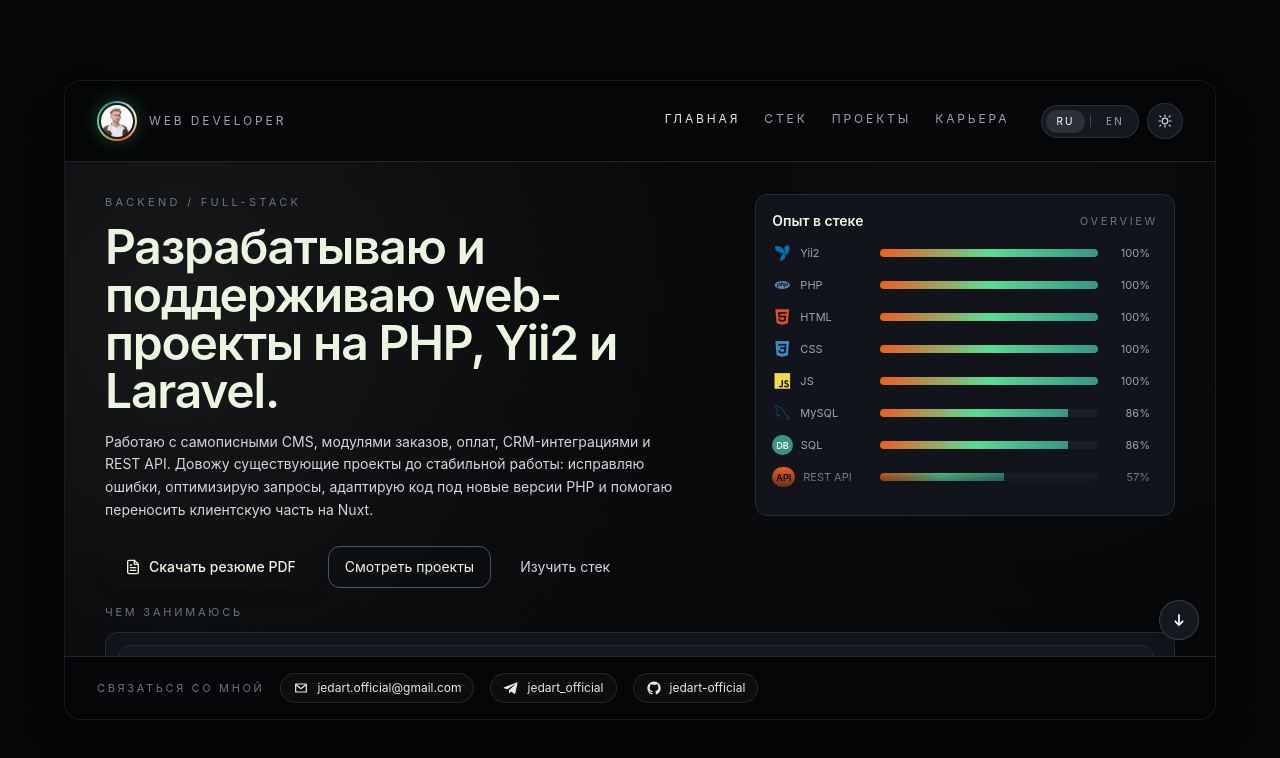
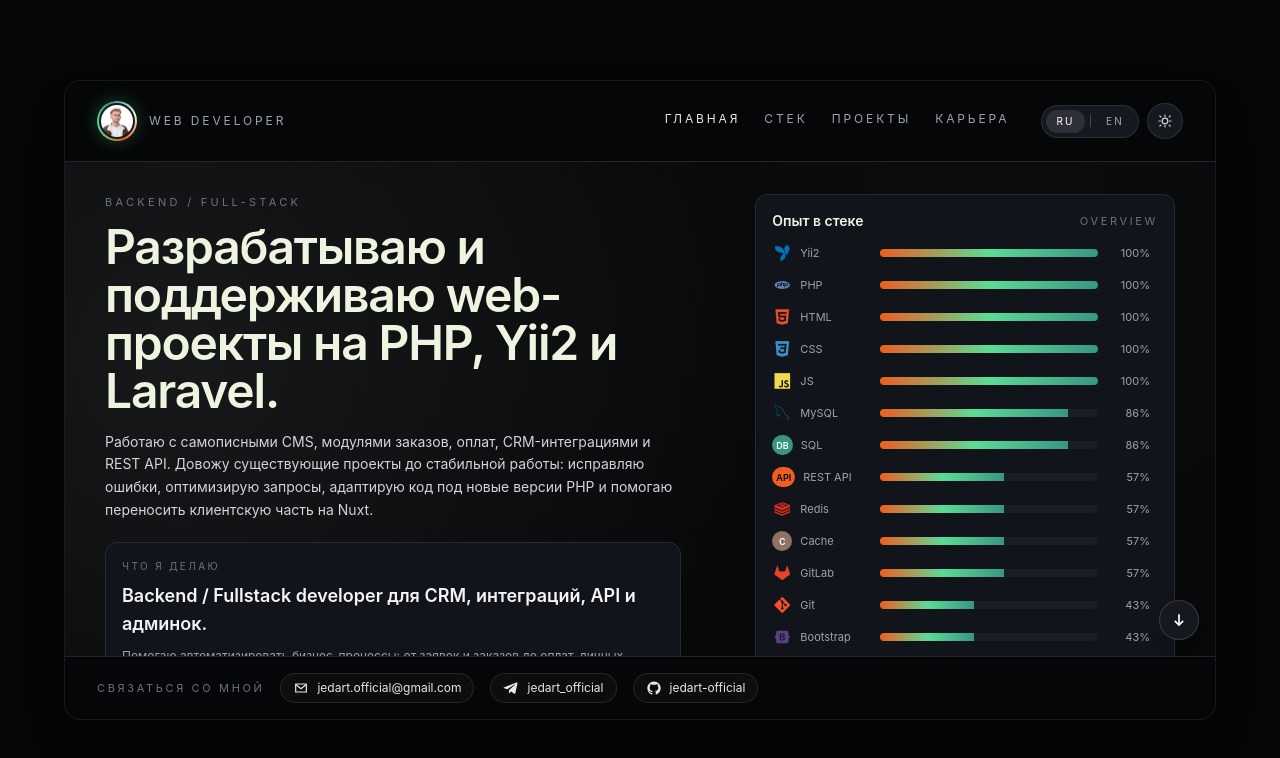
Before and after one commit to jedart-official/web-portfolio, a Vue app: page / in a window 1280 px wide. Shown: the top 758 px of the page. Built offline with nearby package versions, Linux system fonts and the light colour scheme.

Commit message:
added my job block to main section

```diff
--- a/src/components/sections/MainSection.vue
+++ b/src/components/sections/MainSection.vue
@@ -8,6 +8,13 @@
 const {t} = useI18n();
 const {isActive, setScreen} = useMainStore();
 const {content} = useContent();
+
+const positioningItems = computed(() => [
+  t("main.positioning.items.crm"),
+  t("main.positioning.items.integrations"),
+  t("main.positioning.items.admin"),
+  t("main.positioning.items.automation"),
+]);
 
 const skillLabelMap = {
   php: "PHP",
@@ -133,6 +140,27 @@
             {{ t('main.aboutDescription') }}
           </p>
 
+          <div class="surface-panel mt-5 max-w-xl rounded-xl border border-[#252a33] bg-[#11151b] p-4">
+            <p class="mb-2 text-[10px] uppercase tracking-[0.24em] text-gray-500">
+              {{ t("main.positioning.subtitle") }}
+            </p>
+            <h2 class="mb-2 text-base font-semibold leading-snug text-gray-100 sm:text-lg">
+              {{ t("main.positioning.title") }}
+            </h2>
+            <p class="mb-3 text-xs leading-relaxed text-gray-400">
+              {{ t("main.positioning.description") }}
+            </p>
+            <div class="flex flex-wrap gap-2">
+              <span
+                  v-for="item in positioningItems"
+                  :key="item"
+                  class="skill-chip rounded-full border border-[#27303b] bg-[#151a21] px-3 py-1 text-[11px] text-gray-300"
+              >
+                {{ item }}
+              </span>
+            </div>
+          </div>
+
           <div class="mt-5 sm:mt-6 flex flex-wrap gap-3">
             <a href="/resume.pdf"
                download
@@ -170,7 +198,7 @@
           </div>
 
           <div class="relative">
-            <div class="max-h-120 space-y-3 overflow-y-auto pr-2 text-[11px] scrollbar-thin sm:max-h-64">
+            <div class="max-h-120 space-y-3 overflow-y-auto pr-2 text-[11px] scrollbar-thin sm:max-h-[580px]">
               <div v-for="skill in projectSkills" :key="skill.id" class="flex items-center gap-3">
                 <span class="flex w-24 items-center gap-2 text-gray-400">
                   <span
--- a/src/components/sections/StackSection.vue
+++ b/src/components/sections/StackSection.vue
@@ -290,7 +290,7 @@
         {{t('stack.visualSkillMap')}}
       </p>
       <div class="surface-panel relative rounded-xl border border-[#272e3a] bg-[#11151b] p-3">
-        <div class="max-h-[390px] space-y-3 overflow-y-auto pr-2 scrollbar-thin">
+        <div class="max-h-[983px] space-y-3 overflow-y-auto pr-2 scrollbar-thin">
           <div :key="item.id" v-for="item in skillStats" data-gsap-reveal class="surface-card rounded-xl bg-[#171c23] border border-[#272e3a] p-3">
             <div class="mb-2 flex items-center justify-between gap-3">
               <span class="inline-flex items-center gap-2 text-xs font-medium text-gray-300">
--- a/src/locales/en.json
+++ b/src/locales/en.json
@@ -20,6 +20,17 @@
     "downloadCV": "Download resume PDF",
     "viewProjects": "View projects",
     "checkStack": "Explore stack",
+    "positioning": {
+      "subtitle": "What I do",
+      "title": "Backend / Fullstack developer for CRM, integrations, APIs, and admin panels.",
+      "description": "I help automate business processes: from leads and orders to payments, personal accounts, and internal management panels.",
+      "items": {
+        "crm": "CRM and leads",
+        "integrations": "Integrations and webhooks",
+        "admin": "Admin panels and CMS",
+        "automation": "Process automation"
+      }
+    },
     "stackExperience": "Stack experience",
     "overview": "Overview",
     "whatIDo": "What I do",
--- a/src/locales/ru.json
+++ b/src/locales/ru.json
@@ -20,6 +20,17 @@
     "downloadCV": "Скачать резюме PDF",
     "viewProjects": "Смотреть проекты",
     "checkStack": "Изучить стек",
+    "positioning": {
+      "subtitle": "Что я делаю",
+      "title": "Backend / Fullstack developer для CRM, интеграций, API и админок.",
+      "description": "Помогаю автоматизировать бизнес-процессы: от заявок и заказов до оплат, личных кабинетов и внутренних панелей управления.",
+      "items": {
+        "crm": "CRM и заявки",
+        "integrations": "Интеграции и webhooks",
+        "admin": "Админки и CMS",
+        "automation": "Автоматизация процессов"
+      }
+    },
     "stackExperience": "Опыт в стеке",
     "overview": "Overview",
     "whatIDo": "Чем занимаюсь",
```
